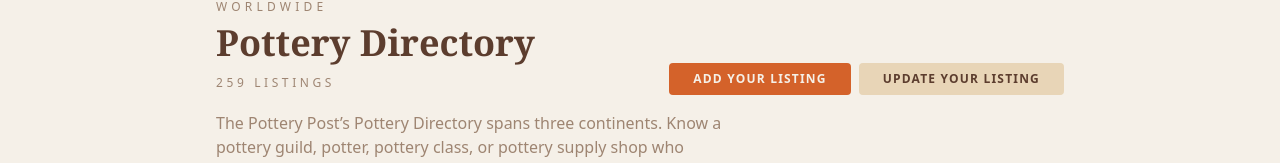
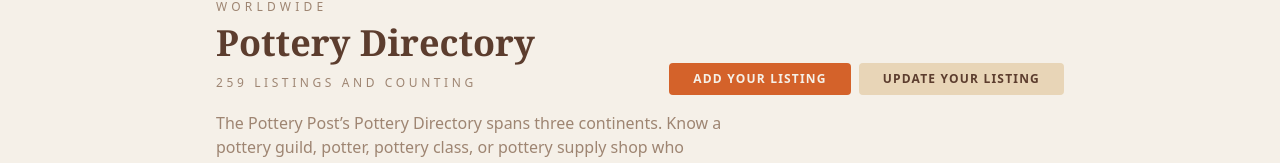
Before and after one commit to VanessaAnneliese/pottery-post-website, a Next.js app: page /directory in a window 1280 px wide. Shown: the part 565-728 px from the top of the page. Built offline with nearby package versions, Linux system fonts and the light colour scheme.

Commit message:
Update listings count to say 'and counting'

```diff
--- a/app/directory/page.tsx
+++ b/app/directory/page.tsx
@@ -285,7 +285,7 @@ export default function DirectoryPage() {
         <div>
           <h1 className="text-4xl font-bold" style={{ fontFamily: "Georgia, serif", color: "#5C3D2E" }}>Pottery Directory</h1>
           <p className="mt-3 mb-1 text-xs tracking-widest uppercase" style={{ color: "#9E8572", letterSpacing: "0.3em", fontFamily: "system-ui, sans-serif" }}>
-            {potters.length + guilds.length + teachingStudios.length + suppliers.length} listings
+            {potters.length + guilds.length + teachingStudios.length + suppliers.length} listings and counting
           </p>
         </div>
         <div className="flex flex-wrap gap-2 self-start sm:self-auto">
```
